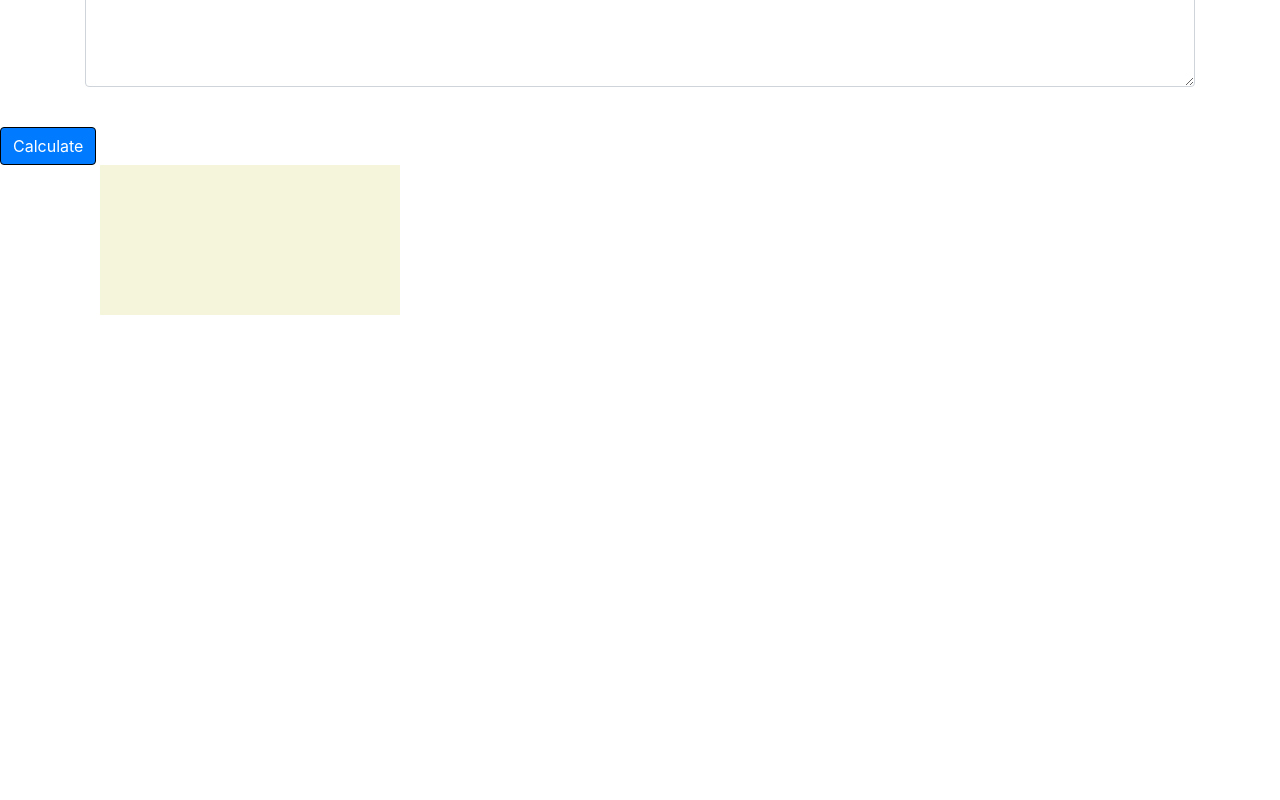
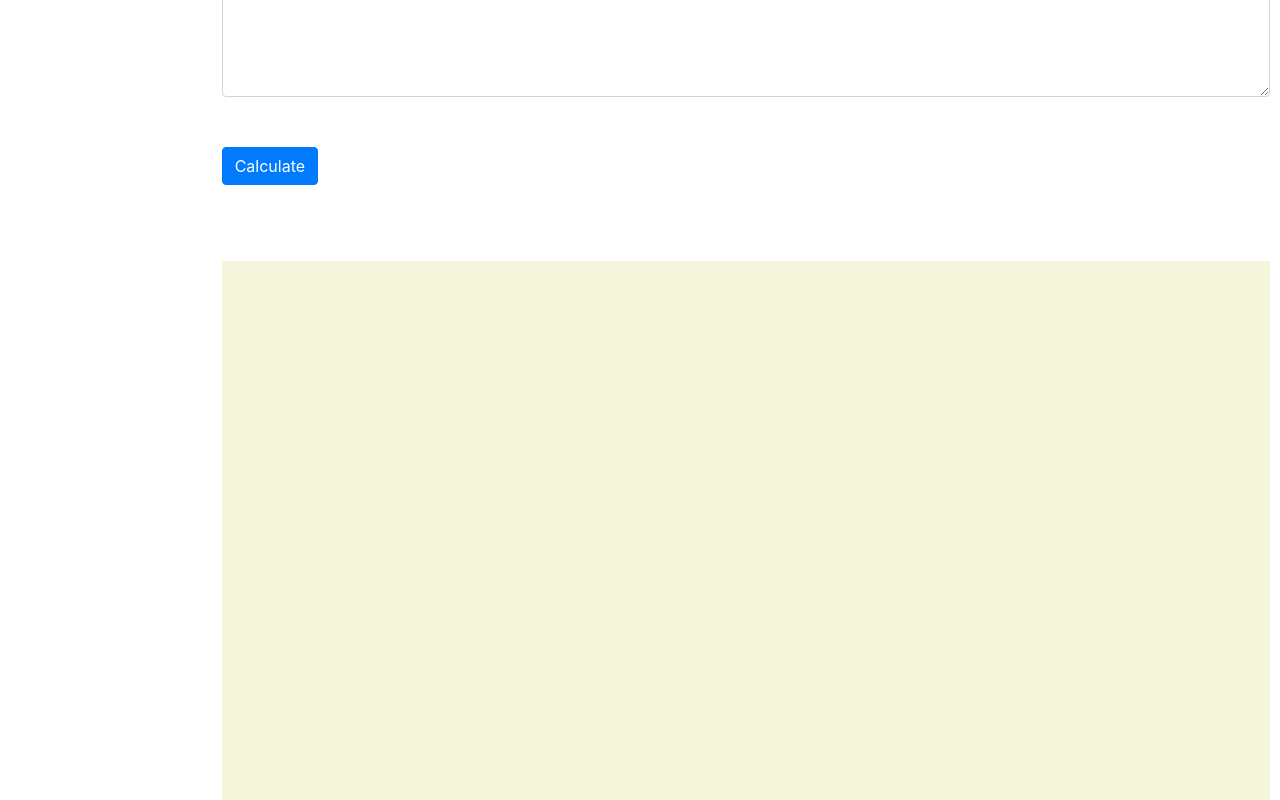
Before and after one commit to Dalakoti07/zipf-demo, a plain HTML site: page index.html in a window 1280 px wide. Shown: the part 960-1760 px from the top of the page. Before the commit the page ends 1275 px from the top, so only its background shows below. Drawn offline with nearby package versions, Linux system fonts and the light colour scheme.

Commit message:
grid layout used

```diff
--- a/index.css
+++ b/index.css
@@ -1,20 +1,37 @@
 .zipf-container{
-    width: 100%;
+    padding: 10px;
     height: fit-content;
-    display: flex;
+    display: grid;
+    gap: 10px;
+    grid-template-columns: repeat(6, 1fr);
+    grid-auto-rows: minmax(400px, auto);
 }
 
 #zipf-table{
-    width: 100px;
+    grid-column: 1;
+    grid-row: 1/5;
+    /* border: 2px solid green; */
     float: left;
 }
 
+.input-div{
+    grid-column: 2/7;
+    grid-row: 1/3;
+}
+
 #btnCalculate{
-    border: 1px solid black;
+    margin: 50px;
+    /* border: 1px solid black; */
+}
+.chart-div{
+    overflow: hidden;
+    width: 100%;
+    grid-row: 3/5;
+    grid-column: 2/7;
 }
 
 #chart-canvas{
-    width: 800;
-    height: 800;
+    height: 100%;
+    width: 100%;
     background-color: beige;
 }
--- a/index.html
+++ b/index.html
@@ -10,7 +10,7 @@
     <script src="jquery.js"></script>
     <script async defer src="index.js"></script>
     <script src="chart.js"></script>
-    <title>Zif's Log</title>
+    <title>Zipf's Log</title>
 </head>
 <body>
 
@@ -21,23 +21,16 @@
         </div>
     </div>
 
-    <div class="container">
-        <div class="form-group">
-            <label for="textInput">Paste the Text Here</label>
-            <textarea class="form-control" id="textArea" cols="80" rows="30"></textarea>
+    <div class="zipf-container">
+        <div class="form-group input-div">
+            <label class="label-text" for="textInput">Paste the Text Here</label>
+            <textarea class="form-control" id="textArea" cols="50" rows="30"></textarea>
+            <button type="button" class="btn btn-primary mx-auto" id="btnCalculate">Calculate</button>
         </div>
-    </div>
-
-    <br>
-
-    <button type="button" class="btn btn-primary mx-auto" id="btnCalculate">Calculate</button>
-
-    <br>
-
-    <div class="zipf-container">
-        <table class="table table-bordered" border="1" cellpadding="2" id="zipf-table"></table>
-
-        <canvas id="chart-canvas"></canvas>
+        <table class="table table-bordered" id="zipf-table"></table>
+        <div class="chart-div">
+            <canvas id="chart-canvas"></canvas>
+        </div>
     </div>
 
     <!-- adding modal -->
--- a/index.js
+++ b/index.js
@@ -66,7 +66,7 @@ function sortWordCount(wordCounts){
             count: wordCounts[w]
         })
     })
-    return wordCountArray.sort((a,b)=> b.count-a.count).slice(0,50);
+    return wordCountArray.sort((a,b)=> b.count-a.count).slice(0,30);
 }
 
 function showDataInTable(wordCounts){
```
